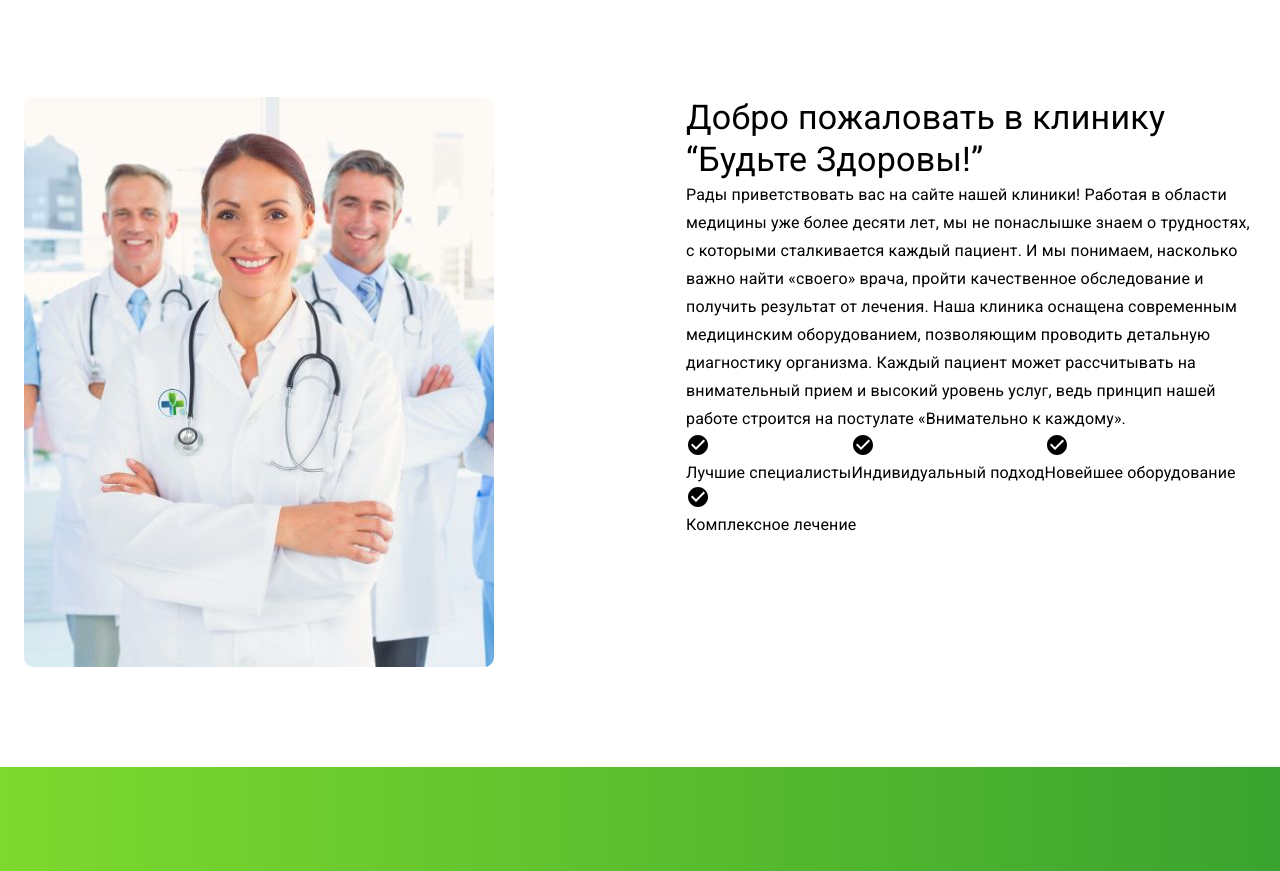
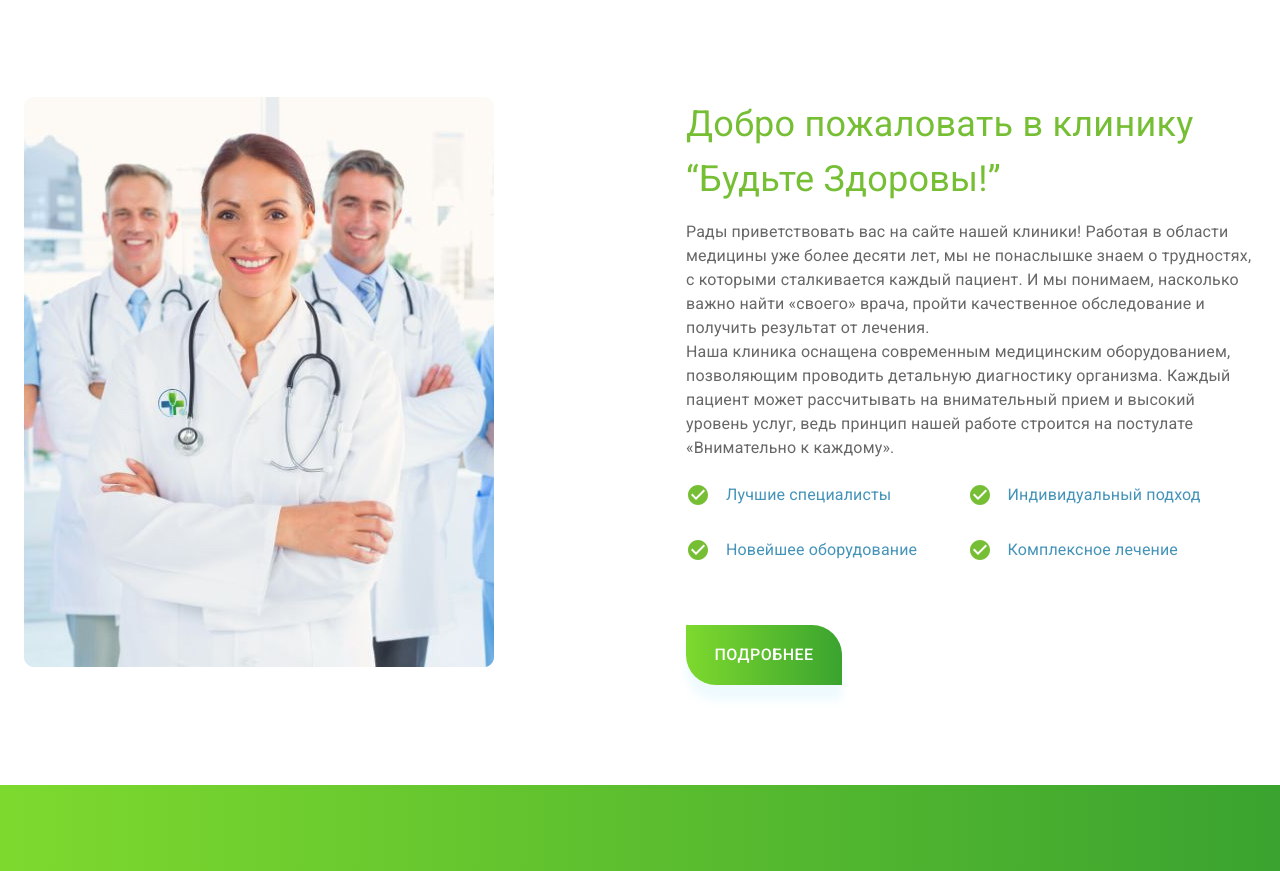
Before and after one commit to tex3700/blessyou-project, a React (Create React App) app in the folder front/: page / in a window 1280 px wide. Shown: the part 873-1744 px from the top of the page. Built offline with nearby package versions, Linux system fonts and the light colour scheme.

Commit message:
created MainAboutUs component for Main page

```diff
--- a/front/src/component/mainPage/MainAboutUs.jsx
+++ b/front/src/component/mainPage/MainAboutUs.jsx
@@ -11,6 +11,7 @@ import {
   Typography,
 } from "@material-ui/core";
 import CheckCircleIcon from "@mui/icons-material/CheckCircle";
+import { Link } from "react-router-dom";
 /////
 const aboutBestList = [
   "Лучшие специалисты",
@@ -30,28 +31,54 @@ const MainAboutUs = () => {
         </Grid>
 
         <Grid item className={classes.mainAboutUsGridContent}>
-          <Typography variant="h4">
+          <Typography
+            variant="h4"
+            className={classes.mainAboutUsTitle}
+            gutterBottom
+          >
             Добро пожаловать в клинику “Будьте Здоровы!”
           </Typography>
-          <Typography variant="subtitle1">
+          <Typography variant="body2" className={classes.mainAboutUsText}>
             Рады приветствовать вас на сайте нашей клиники! Работая в области
             медицины уже более десяти лет, мы не понаслышке знаем о трудностях,
             с которыми сталкивается каждый пациент. И мы понимаем, насколько
             важно найти «своего» врача, пройти качественное обследование и
-            получить результат от лечения. Наша клиника оснащена современным
-            медицинским оборудованием, позволяющим проводить детальную
-            диагностику организма. Каждый пациент может рассчитывать на
-            внимательный прием и высокий уровень услуг, ведь принцип нашей
-            работе строится на постулате «Внимательно к каждому».
+            получить результат от лечения.
+          </Typography>
+          <Typography variant="body2" className={classes.mainAboutUsText}>
+            Наша клиника оснащена современным медицинским оборудованием,
+            позволяющим проводить детальную диагностику организма. Каждый
+            пациент может рассчитывать на внимательный прием и высокий уровень
+            услуг, ведь принцип нашей работе строится на постулате «Внимательно
+            к каждому».
           </Typography>
 
-          <Grid container wrap="wrap">
+          <Grid
+            container
+            wrap="wrap"
+            className={classes.mainAboutUsGridContentBest}
+          >
             {aboutBestList.map((item) => (
-              <Grid item direction="row">
-                <CheckCircleIcon />
-                <Typography>{item}</Typography>
+              <Grid
+                key={item}
+                item
+                className={classes.mainAboutUsGridContentBestItem}
+              >
+                <CheckCircleIcon className={classes.colorPrimary} />
+                <Typography className={classes.mainAboutUsTextBest}>
+                  {item}
+                </Typography>
               </Grid>
             ))}
+          </Grid>
+          <Grid item>
+            <Button
+              className={`${classes.mainRegistrationButton} ${classes.mainAboutUsButton} `}
+              component={Link}
+              to="/about"
+            >
+              ПОДРОБНЕЕ
+            </Button>
           </Grid>
         </Grid>
       </Grid>
--- a/front/src/component/mainPage/styles.js
+++ b/front/src/component/mainPage/styles.js
@@ -64,11 +64,47 @@ const useStyles = makeStyles((theme) => ({
   mainAboutUsGridContent: {
     maxWidth: "570px",
   },
+  mainAboutUsGridContentBest: {
+    marginTop: "20px",
+    gap: "25px",
+  },
+  mainAboutUsGridContentBestItem: {
+    display: "flex",
+    alignItems: "center",
+    width: "45%",
+  },
   mainAboutUsImage: {
     backgroundImage: `url(${mainAboutUs})`,
     width: "470px",
     height: "570px",
   },
+  mainAboutUsButton: {
+    marginTop: "60px",
+    width: "156px",
+    height: "60px",
+  },
+
+  mainAboutUsTitle: {
+    fontSize: "36px",
+    lineHeight: "55px",
+    color: "#76BF35",
+  },
+
+  mainAboutUsText: {
+    fontSize: "16px",
+    lineHeight: "24px",
+    color: "#676767",
+  },
+  mainAboutUsTextBest: {
+    fontSize: "16px",
+    lineHeight: "30px",
+    color: "#4493B9",
+  },
+
+  colorPrimary: {
+    color: "#76BF35",
+    marginRight: theme.spacing(2),
+  },
 }));
 
 export default useStyles;
```
